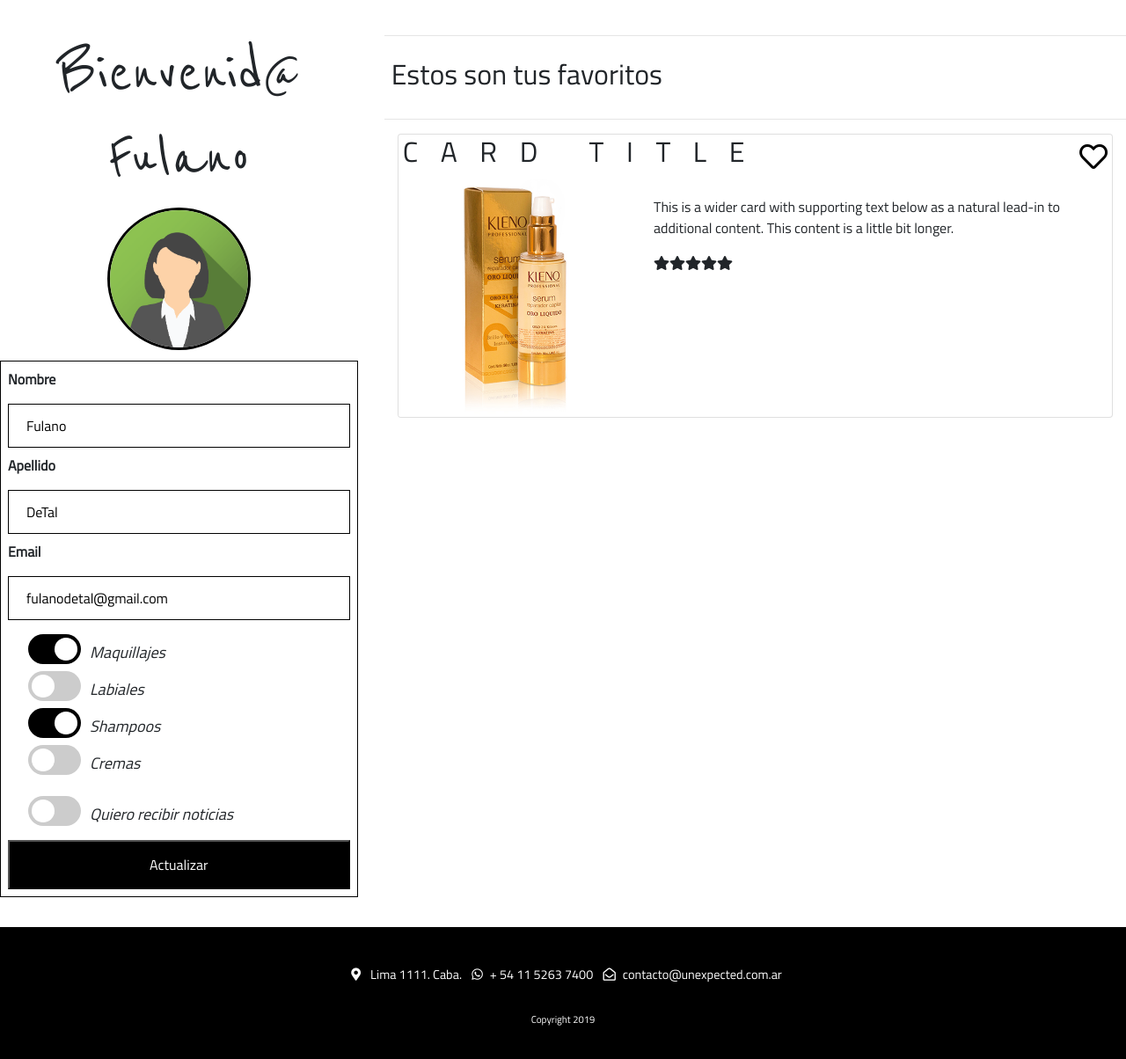
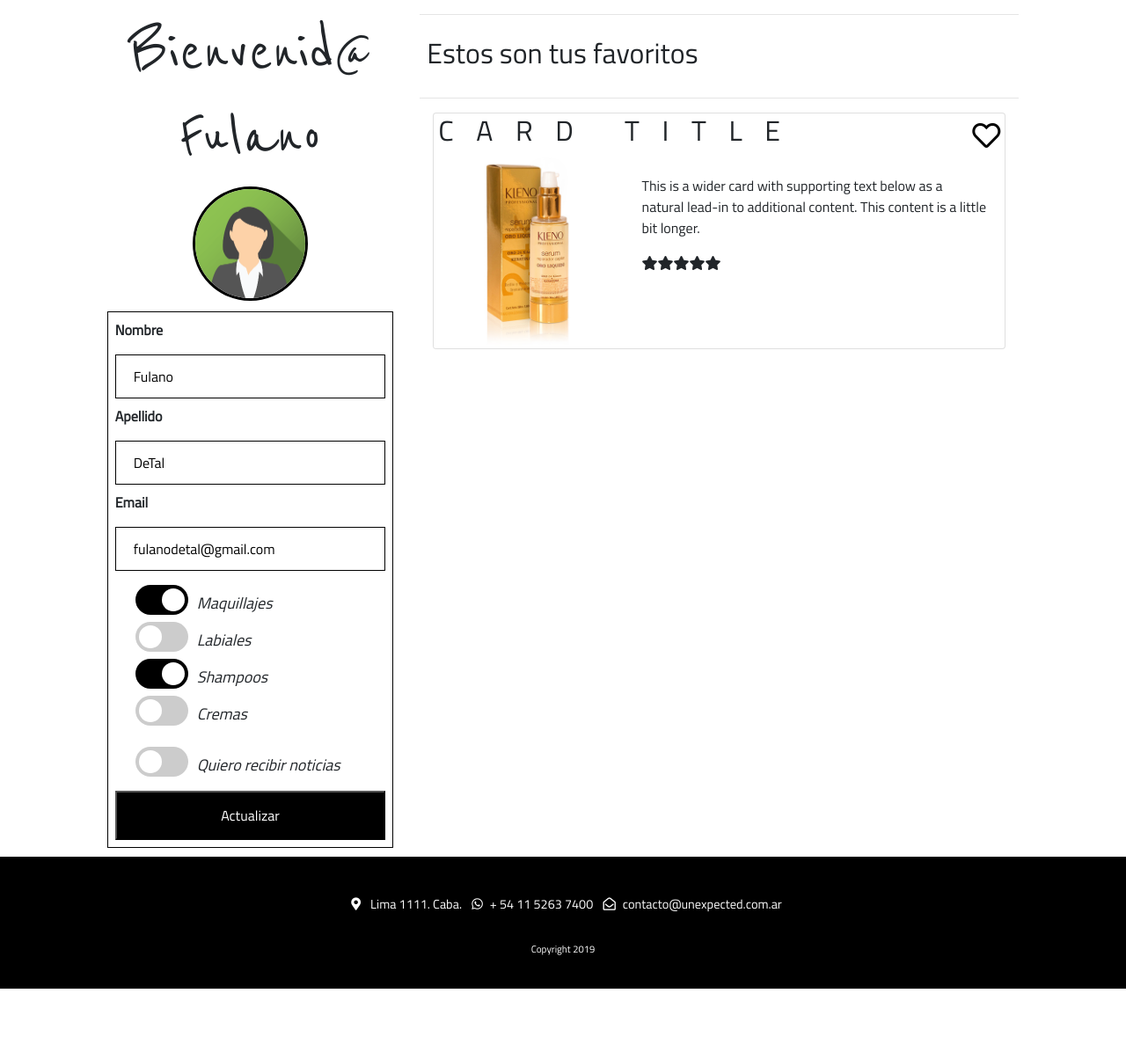
Before and after one commit to TomasMVazquez/lorem_ipsum, a PHP site: page /perfil.php in a window 1280 px wide. Shown: the part 150-1354 px from the top of the page at 88% size. After the commit the page ends 1274 px from the top, so only its background shows below. Run offline with PHP 8.4, Linux system fonts and the light colour scheme; some libraries are stand-ins or nearby versions; some web fonts are replaced.

Commit message:
v 0.4.9 perfil

```diff
--- a/css/style.css
+++ b/css/style.css
@@ -10,10 +10,6 @@
 @import url('https://fonts.googleapis.com/css?family=Quattrocento+Sans|Reenie+Beanie&display=swap');
 /* Importamos los iconos */
 @import url('https://use.fontawesome.com/releases/v5.8.1/css/all.css');
-/* Importamos jquerys*/
-@import url('https://ajax.googleapis.com/ajax/libs/jquery/3.4.0/jquery.min.js');
-@import url('https://cdnjs.cloudflare.com/ajax/libs/popper.js/1.14.7/umd/popper.min.js');
-@import url('https://maxcdn.bootstrapcdn.com/bootstrap/4.3.1/js/bootstrap.min.js');
 
 
 /* --------------------------------------------------------------------------------- GENERALES */
@@ -784,6 +780,10 @@ footer a:hover{
     font-size: 18px;
   }
   /* --------------------------------------------------------------------------------- Perfil */
+  .containerProfile{
+    display: flex;
+    justify-content: center;
+  }
 
   .imgContainerProfile {
     display: flex;
--- a/perfil.php
+++ b/perfil.php
@@ -25,8 +25,8 @@ $profile = [
   <body>
     <!-- ACA PONER INCLUDE HEADER -->
     <?php require_once("includes/header.php") ?>
-    <br>
     <div class="containerProfile">
+      <div class="col-12 col-md-11 col-lg-10">
         <!-- COMIENZA EL PROFILE -->
         <div class="row">
           <!-- COSTADO CON EL PROFILE -->
@@ -124,7 +124,8 @@ $profile = [
         </div>
         <!-- TERMINA EL PROFILE -->
       </div>
-    <br>
+
+    </div>
     <?php require_once("includes/footer.php") ?>
     <!-- ACA PONER INCLUDE FOOTER -->
   </body>
```
Also changed, not shown: README.md. Lines whose indentation alone changed are shown as unchanged.
